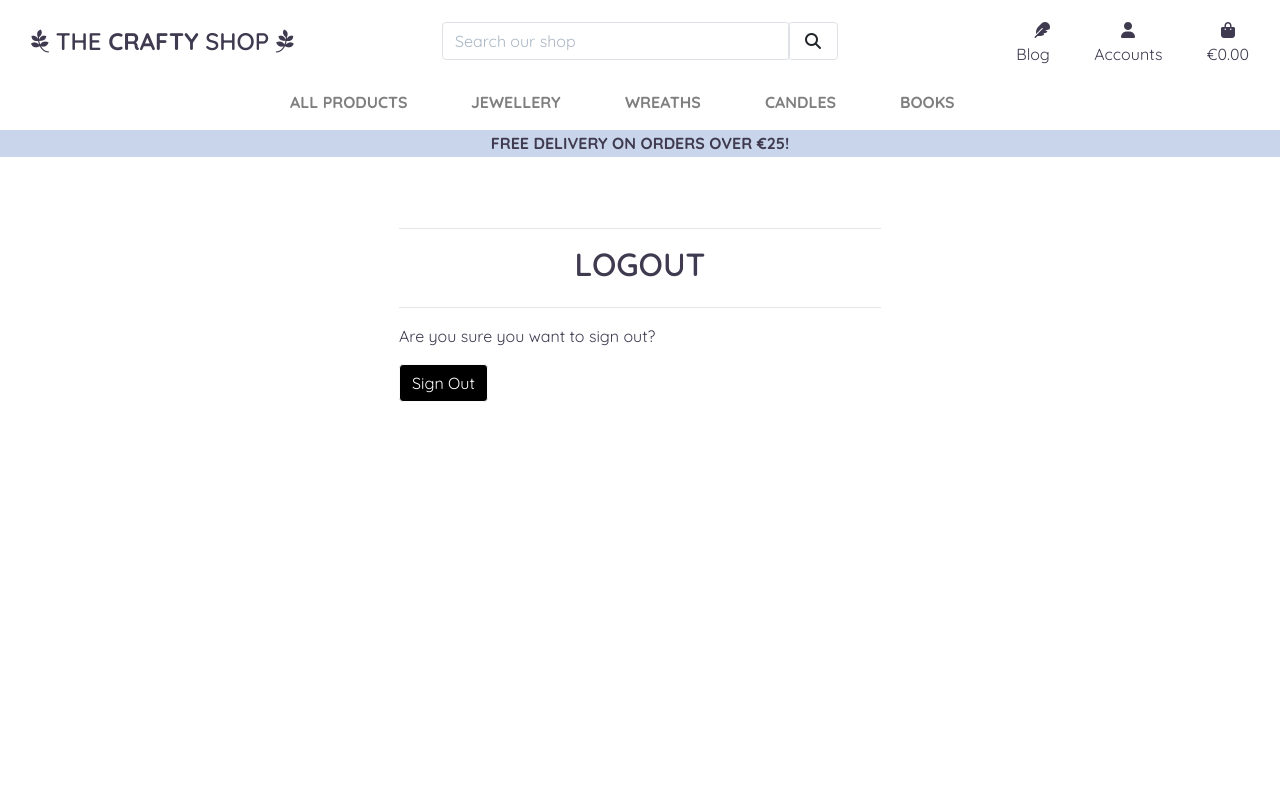
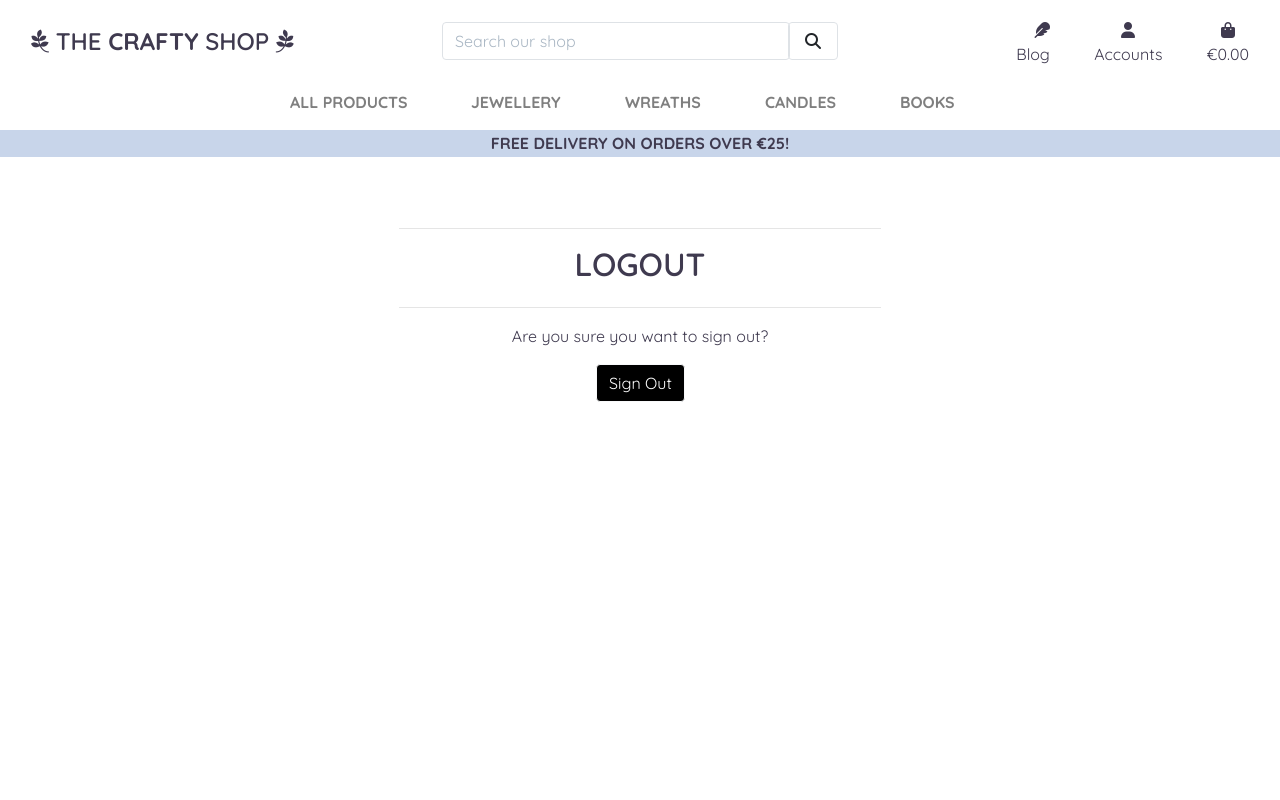
Before and after one commit to maialenz/crafty_shop, a Django app: page /accounts/logout/ in a window 1280 px wide. Run offline with Django 3.2, Linux system fonts and the light colour scheme; the visitor is signed in with stand-in values (Sample User, id 1); some libraries are stand-ins or nearby versions.

Commit message:
fix buttons and inputs to centered

```diff
--- a/templates/allauth/account/logout.html
+++ b/templates/allauth/account/logout.html
@@ -10,15 +10,23 @@
 <h2 class="logo-font mb-4 text-center">{% trans "Logout" %}</h2>
 <hr>
 
-<p>{% trans 'Are you sure you want to sign out?' %}</p>
+<p class="text-center">{% trans 'Are you sure you want to sign out?' %}</p>
 
 <form method="post" action="{% url 'account_logout' %}">
   {% csrf_token %}
   {{ form|crispy }}
   {% if redirect_field_value %}
-  <input type="hidden" name="{{ redirect_field_name }}" value="{{ redirect_field_value }}"/>
+    <div class="row">
+      <div class="col text-center">
+        <input type="hidden" name="{{ redirect_field_name }}" value="{{ redirect_field_value }}"/>
+      </div>
+    </div>
   {% endif %}
-  <button class="btn btn-black hvr-grow rounded border-light center-align" type="submit">{% trans 'Sign Out' %}</button>
+  <div class="row">
+    <div class="col text-center">
+      <button class="btn btn-black hvr-grow rounded border-light center-align" type="submit">{% trans 'Sign Out' %}</button>
+    </div>
+  </div>
 </form>
 
 
--- a/templates/allauth/account/password_change.html
+++ b/templates/allauth/account/password_change.html
@@ -13,6 +13,10 @@
     <form method="POST" action="{% url 'account_change_password' %}" class="password_change">
         {% csrf_token %}
         {{ form|crispy }}
-        <button class="btn btn-black hvr-grow rounded border-light center-align" type="submit" name="action">{% trans "Change Password" %}</button>
+        <div class="row">
+            <div class="col text-center">
+                <button class="btn btn-black hvr-grow rounded border-light center-align" type="submit" name="action">{% trans "Change Password" %}</button>
+            </div>
+        </div>
     </form>
 {% endblock %}
--- a/templates/allauth/account/password_reset_from_key.html
+++ b/templates/allauth/account/password_reset_from_key.html
@@ -17,7 +17,11 @@
             <form method="POST" action="{{ action_url }}">
                 {% csrf_token %}
                 {{ form|crispy }}
-                <input class="btn btn-black hvr-grow rounded border-light center-align" type="submit" name="action" value="{% trans 'change password' %}"/>
+                <div class="row">
+                    <div class="col text-center">
+                        <input class="btn btn-black hvr-grow rounded border-light center-align" type="submit" name="action" value="{% trans 'change password' %}"/>
+                    </div>
+                </div>
             </form>
         {% else %}
             <p>{% trans 'Your password is now changed.' %}</p>
--- a/templates/allauth/account/signup.html
+++ b/templates/allauth/account/signup.html
@@ -18,7 +18,11 @@
   {% if redirect_field_value %}
   <input type="hidden" name="{{ redirect_field_name }}" value="{{ redirect_field_value }}" />
   {% endif %}
-  <button class="btn btn-black hvr-grow rounded border-light center" type="submit">{% trans "Sign up" %} &raquo;</button>
+  <div class="row">
+      <div class="col text-center">
+          <button class="btn btn-black hvr-grow rounded border-light center" type="submit">{% trans "Sign up" %} &raquo;</button>
+      </div>
+  </div>
 </form>
 
 {% endblock %}
```
Also changed, not shown: templates/allauth/account/email_confirm.html (+7 -3 lines), templates/allauth/account/login.html (+10 -6 lines), templates/allauth/account/password_reset.html (+6 -2 lines).
